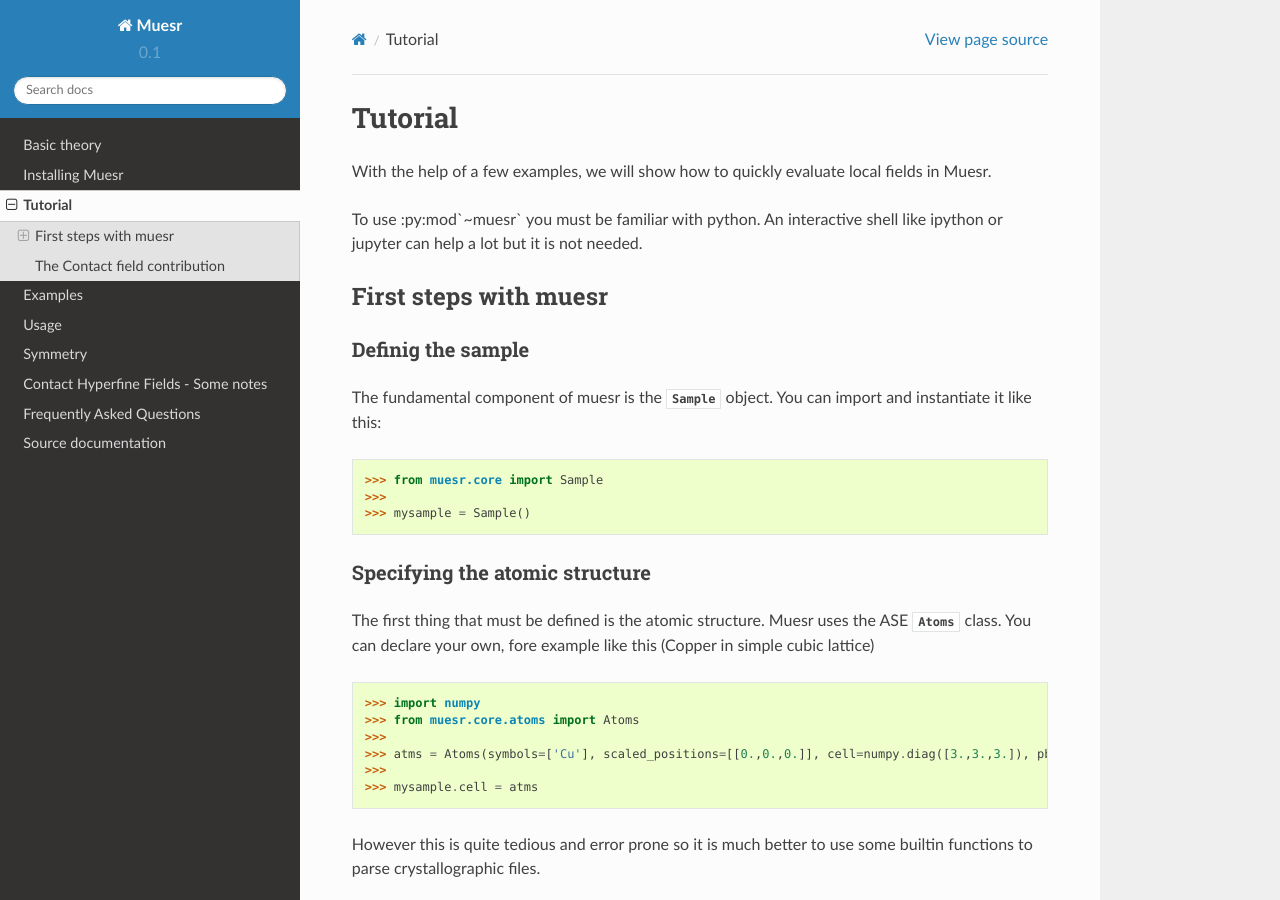
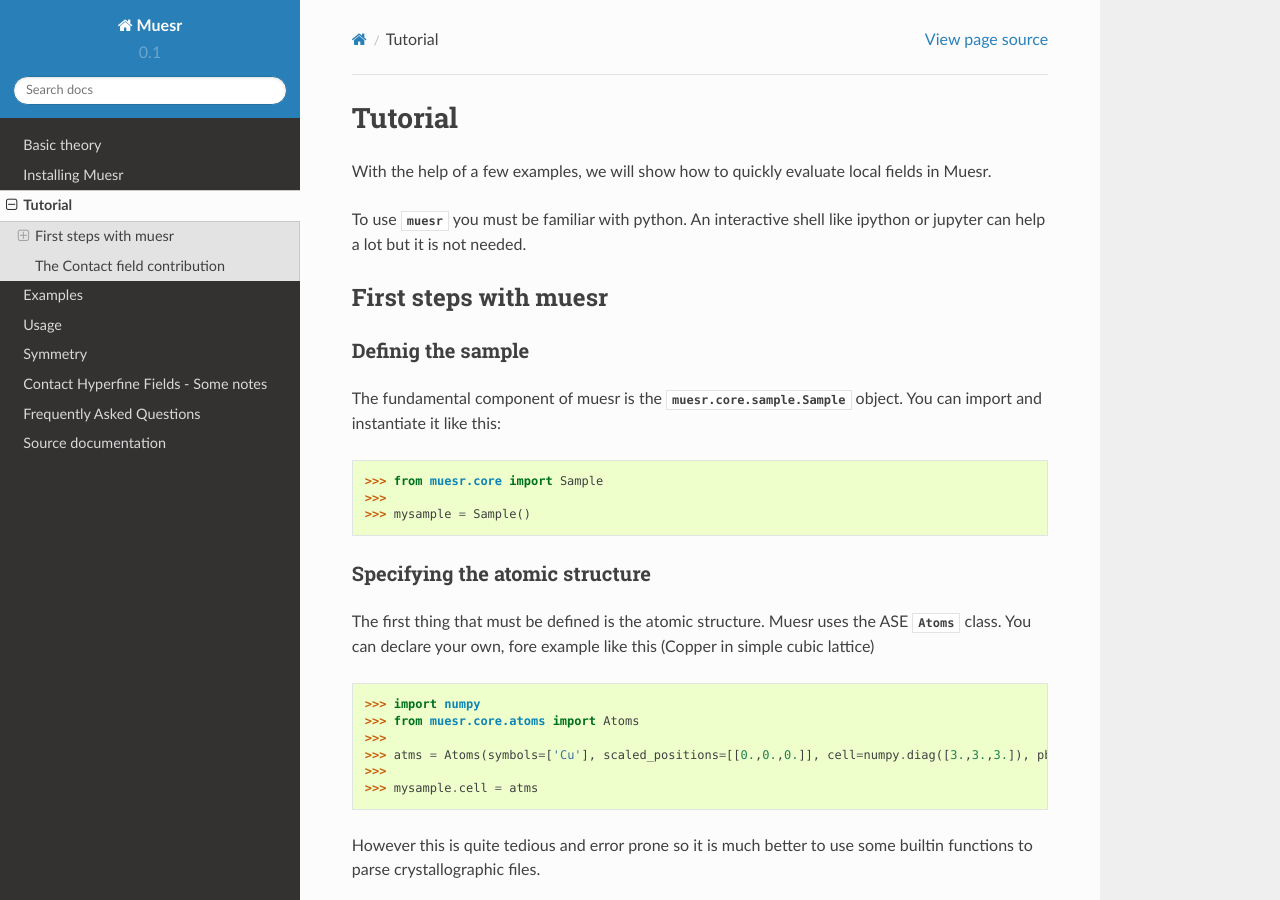
Before and after one commit to bonfus/muesr, a Sphinx documentation site: the page built from docs/Tutorial.rst, in a window 1280 px wide and 900 px high. Built offline with Sphinx 7.4.7 and the Read the Docs theme 2.0.0, drawn with Linux system fonts in a browser that asks for light colours.

Commit message:
Corrected wring links in docs

```diff
--- a/docs/Tutorial.rst
+++ b/docs/Tutorial.rst
@@ -3,7 +3,7 @@ Tutorial
 
 With the help of a few examples, we will show how to quickly evaluate local fields in Muesr.
 
-To use :py:mod`~muesr` you must be familiar with python. An interactive shell like ipython or jupyter can
+To use :py:mod:`~muesr` you must be familiar with python. An interactive shell like ipython or jupyter can
 help a lot but it is not needed.
 
 First steps with muesr
@@ -12,7 +12,7 @@ First steps with muesr
 Definig the sample
 +++++++++++++++++++++++++++++++++
 
-The fundamental component of muesr is the :class:`~Sample` object.
+The fundamental component of muesr is the :py:class:`muesr.core.sample.Sample` object.
 You can import and instantiate it like this:
 
 .. code-block:: python
```
